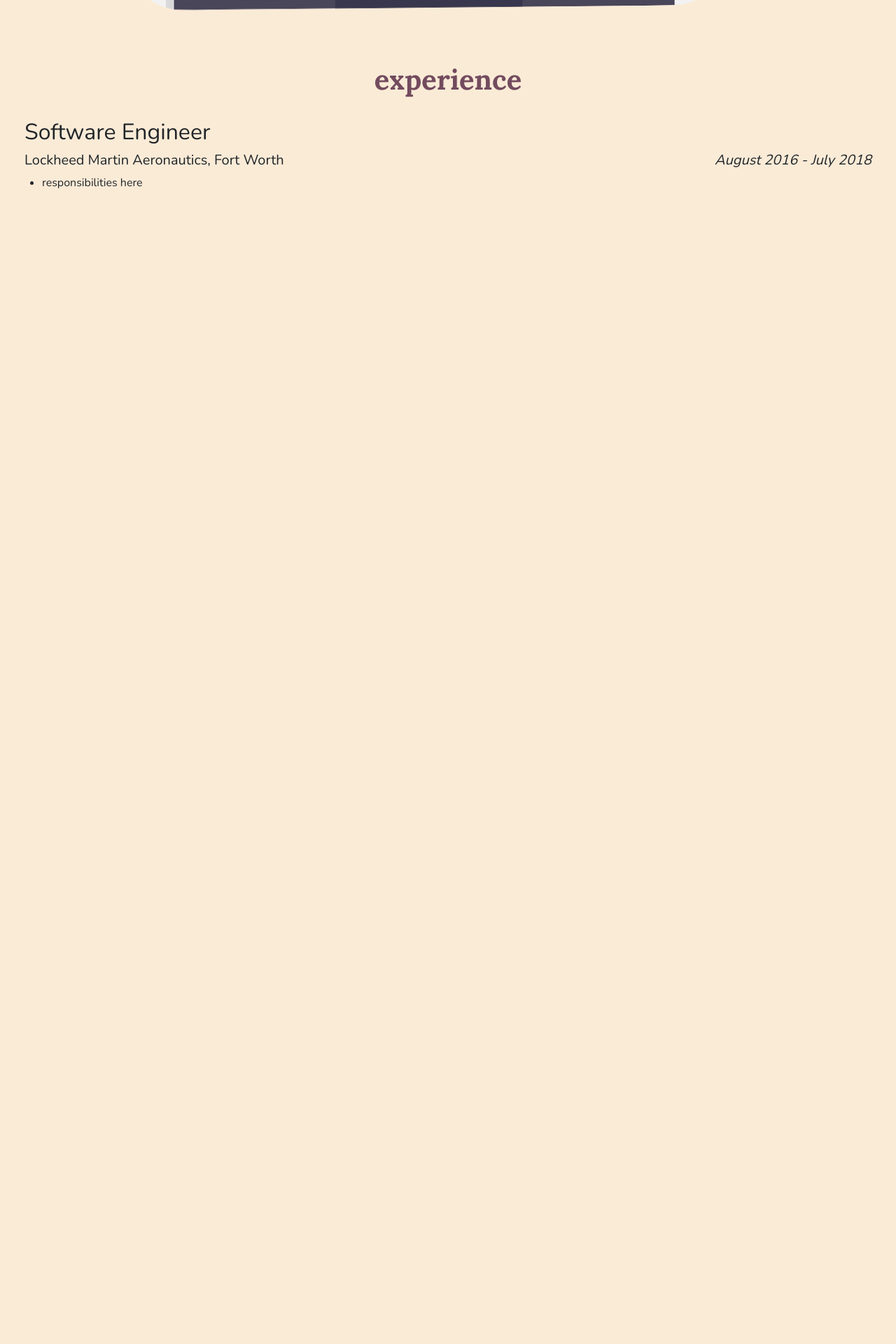
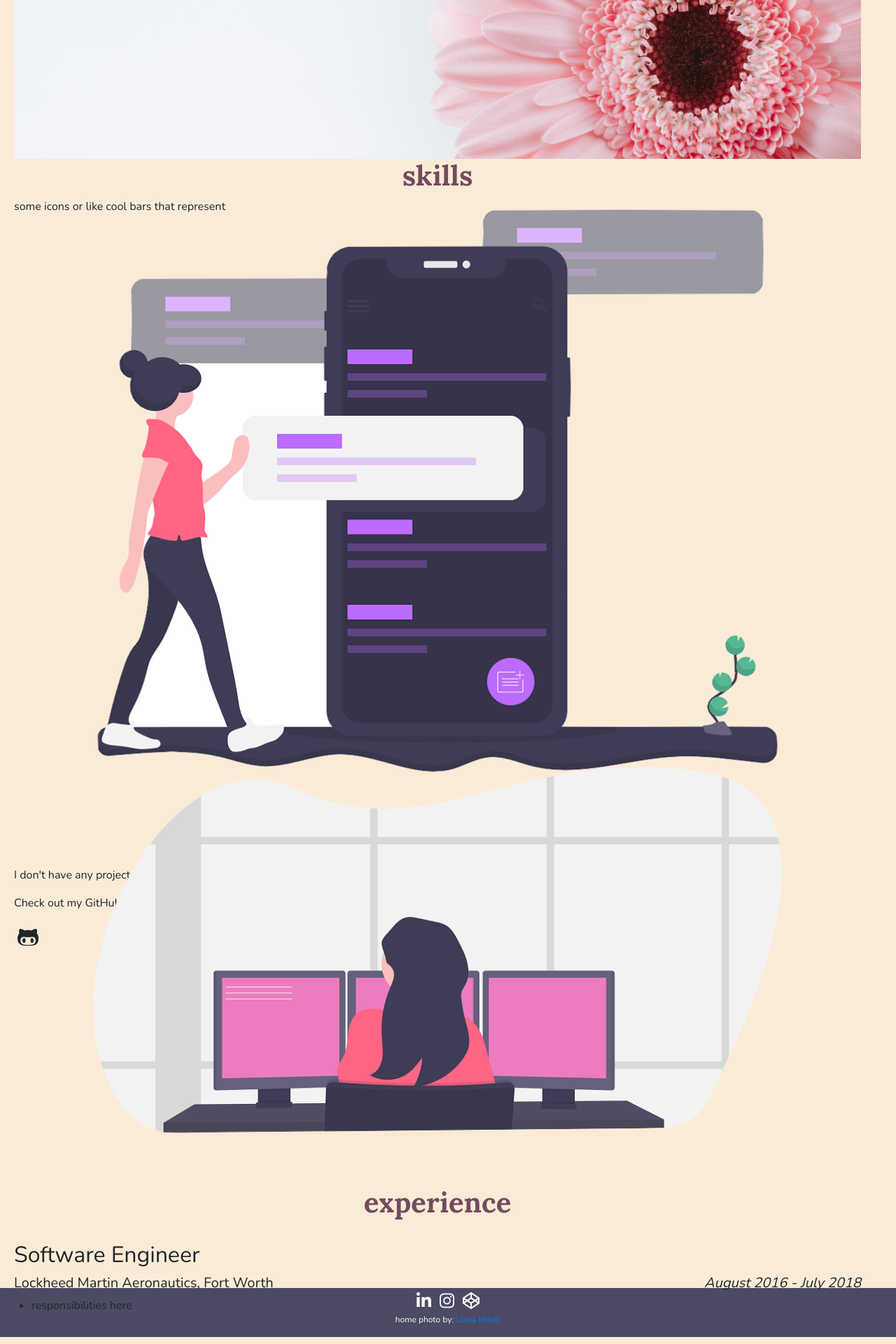
Before and after one commit to christieg/christieg.github.io, a PHP site: page / in a window 1280 px wide. Shown: the part 1400-3320 px from the top of the page at 70% size. Run offline with PHP 8.4, Linux system fonts and the light colour scheme.

Commit message:
rearranged website layout
- added icons
- hover effect for links
- add another section :)

```diff
--- a/index.css
+++ b/index.css
@@ -5,7 +5,6 @@ html{
 
 }
 body{
-    height: 5000px;
     background-color:antiquewhite;
     position: relative;
     scroll-behavior: smooth;
@@ -17,6 +16,29 @@ body{
 .main-content {
     padding:1rem;
 
+
+}
+
+i
+{
+    padding: 5px;
+}
+i:hover
+{
+    background: #b585b1;
+    border-radius:50%;
+    -ms-transition:1s;
+    -moz-transition:1s;
+    -webkit-transition:1s;
+    transition:1s;
+}
+a:hover
+{
+    background: #b585b1;
+    -ms-transition:.75s;
+    -moz-transition:.75s;
+    -webkit-transition:.75s;
+    transition:.75s;
 
 }
 .box
@@ -80,6 +102,13 @@ h1
     color:#734b5e
 
 }
+#experience{
+    /*height:100vh;*/
+
+}
+#projects{
+    /*height:100vh;*/
+}
 .jobDate
 {
     text-align: left;
@@ -94,7 +123,6 @@ p
 
     font-family: 'Nunito', sans-serif;
     font-weight:200;
-
 
 }
 .jobDate{
@@ -113,10 +141,17 @@ li:hover
 }
 #footer
 {
-    text-align: center;
+    width:100%;
+    flex-direction: column;
+    display: flex;
+    justify-content: center;
+    align-items: center;
     background-color: #4c4b63;
-    position:absolute;
-    bottom: 0;
-    width:100%;
+    font-size: .75em
+
 
 }
+#projects, #experience, #skills
+{
+    height:100vh;
+}
--- a/index.html
+++ b/index.html
@@ -7,7 +7,7 @@
     <meta name="author" content="">
     <!--<link rel="icon" href="../../../../favicon.ico">-->
 
-    <title>Starter Template for Bootstrap</title>
+    <title>Christie Gutierrez</title>
 
     <!-- Bootstrap core CSS -->
     <link href="dist/css/bootstrap.min.css" rel="stylesheet">
@@ -19,6 +19,8 @@
     <!-- Custom styles for this template -->
     <link href="index.css" rel="stylesheet">
 
+    <!--- font awesome -->
+    <link rel="stylesheet" href="https://use.fontawesome.com/releases/v5.7.0/css/all.css" integrity="sha384-lZN37f5QGtY3VHgisS14W3ExzMWZxybE1SJSEsQp9S+oqd12jhcu+A56Ebc1zFSJ" crossorigin="anonymous">
 
 
   </head>
@@ -34,6 +36,14 @@
       <div class="collapse navbar-collapse justify-content-center" id="navbarContent">
         <a class="navbar-brand" href="#">home</a>
         <ul class="navbar-nav">
+            <li>
+                <a class="nav-link" href="#skills">skills</a>
+            </li>
+            <li>
+                <a class="nav-link" href="#projects">projects</a>
+
+            </li>
+
             <li>
                 <a class="nav-link" href="#experience">experience</a>
             </li>
@@ -55,13 +65,64 @@
     </div>
 
     <!--main-Content todo: row for each link-->
-    <div class="main-content container-fluid" >
-        <div class="row mr-1 ml-1">
+    <div class="main-content container-fluid row" >
+        <div class="row m-1 mb-1">
+
+
+
+            <!-- SKILLS -->
+            <div class="container-fluid" id="skills">
+                <img class="img-fluid" src="./images/flower.jpg">
+                <h1>skills</h1>
+                <p>some icons or like cool bars that represent</p>
+
+            </div>
+            <!-- END SKILLS -->
+            <!-- PROJECTS-->
+            <div class="container-fluid" id="projects">
+                <img class="img-fluid" src="/images/projects.png">
+                <h1>projects</h1>
+                <p>I don't have any projects...yet!</p>
+
+                <p>Check out my GitHub!</p> <i class="fab fa-github-alt fa-2x"></i>
+
+
+                <!-- This is will be filled in later! -->
+                <!--
+               <div class="row">
+                  <div class="col-sm-6">
+                    <div class="card">
+                      <img class="card-img-top" src="./images/fox.jpg" alt="Card image cap">
+                      <div class="card-body">
+                        <h5 class="card-title">Project 1</h5>
+                        <p class="card-text">A blurb about this project</p>
+                        <a href="#" class="btn btn-primary">Check it out!</a>
+                      </div>
+                    </div>
+                  </div>
+                  <div class="col-sm-6">
+                    <div class="card">
+                      <img class="card-img-top" src="./images/city.jpg" alt="Card image cap">
+                      <div class="card-body">
+                        <h5 class="card-title">Project 2</h5>
+                        <p class="card-text">A blurb about this project</p>
+                        <a href="#" class="btn btn-primary">Check it out!</a>
+                      </div>
+                    </div>
+                  </div>
+                </div>
+                -->
+
+            </div>
+            <!-- END PROJECTS -->
+
+            <!-- EXPERIENCE -->
                 <div id="experience" class="container-fluid">
                     <img class="img-fluid" src="/images/experience.png"/>
                     <h1>experience</h1>
                     <br>
-
+                    <!-- JOB 1 -->
+                    <div id = "job1">
                     <div class="row jobRole">
                         <div class="col">
                             <h2>Software Engineer</h2>
@@ -85,19 +146,20 @@
 
                         </ul>
                     </div>
+                </div>
+                <!-- END JOB1 -->
+            </div>
+            <!-- END EXPERIENCE -->
 
 
-                </div>
+
+
         </div>
 
 
 
    </div>
-      <div id=footer>
-            <p>Photo by:
-            <a style="background-color:black;color:white;text-decoration:none;padding:4px 6px;font-family:-apple-system, BlinkMacSystemFont, &quot;San Francisco&quot;, &quot;Helvetica Neue&quot;, Helvetica, Ubuntu, Roboto, Noto, &quot;Segoe UI&quot;, Arial, sans-serif;font-size:12px;font-weight:bold;line-height:1.2;display:inline-block;border-radius:3px" href="https://unsplash.com/@lianamikah?utm_medium=referral&amp;utm_campaign=photographer-credit&amp;utm_content=creditBadge" target="_blank" rel="noopener noreferrer" title="Download free do whatever you want high-resolution photos from Liana Mikah"><span style="display:inline-block;padding:2px 3px"><svg xmlns="http://www.w3.org/2000/svg" style="height:12px;width:auto;position:relative;vertical-align:middle;top:-2px;fill:white" viewBox="0 0 32 32"><title>unsplash-logo</title><path d="M10 9V0h12v9H10zm12 5h10v18H0V14h10v9h12v-9z"></path></svg></span><span style="display:inline-block;padding:2px 3px">Liana Mikah</span></a>
-            </p>
-        </div>
+
 
     <!-- Bootstrap core JavaScript
     ================================================== -->
@@ -107,5 +169,27 @@
     <script src="./dist/js/bootstrap.min.js"></script>
     <script src="index.js"></script>
   </body>
+    <footer id="footer" class="text-light">
+
+            <table id="iconRow">
+                <tr>
+                    <td>
+
+                        <i class="fab fa-linkedin-in fa-2x"></i>
+                    </td>
+                    <td>
+                        <i class="fab fa-instagram fa-2x"></i>
+                    </td>
+                    <td>
+                        <i class="fab fa-codepen fa-2x"></i>
+                    </td>
+                </tr>
+            </table>
+            <div>
+                <p>home photo by:
+                    <a href="https://unsplash.com/@lianamikah?utm_medium=referral&amp;utm_campaign=photographer-credit&amp;utm_content=creditBadge" target="_blank" rel="noopener noreferrer" title="Download free do whatever you want high-resolution photos from Liana Mikah">Liana Mikah</a>
+                </p>
+            </div>
+    </footer>
 
 </html>
```
Also changed, not shown: images/projects.png (added). Lines whose indentation alone changed are shown as unchanged.
